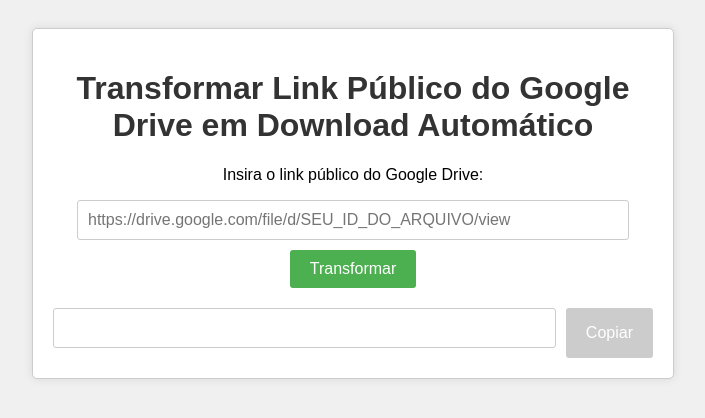
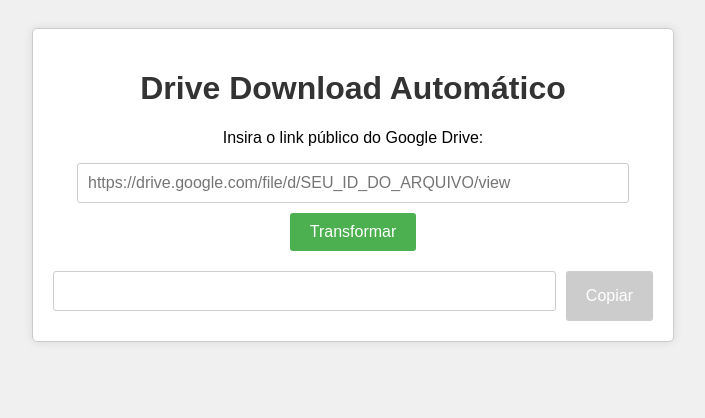
Before and after one commit to Academe33/Drive-download, a plain HTML site: page index.html in a window 1280 px wide. Shown: the whole page, without its empty margins (287-992 px from the left). Drawn offline with Linux system fonts and the light colour scheme.

Commit message:
Update index.html

```diff
--- a/index.html
+++ b/index.html
@@ -124,7 +124,7 @@ function copiarLink() {
 </head>
 <body>
     <div class="container">
-        <h1>Transformar Link Público do Google Drive em Download Automático</h1>
+        <h1>Drive Download Automático</h1>
         <p>Insira o link público do Google Drive:</p>
         <input type="text" id="inputUrl" placeholder="https://drive.google.com/file/d/SEU_ID_DO_ARQUIVO/view">
         <button onclick="transformarParaDownload()">Transformar</button>
```
